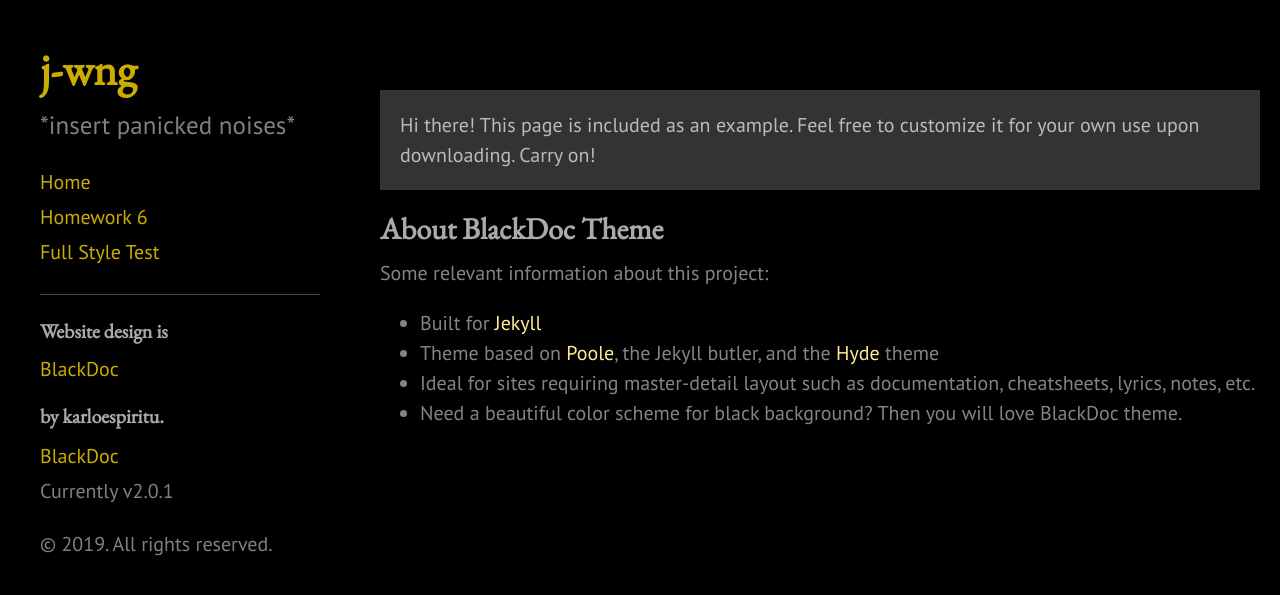
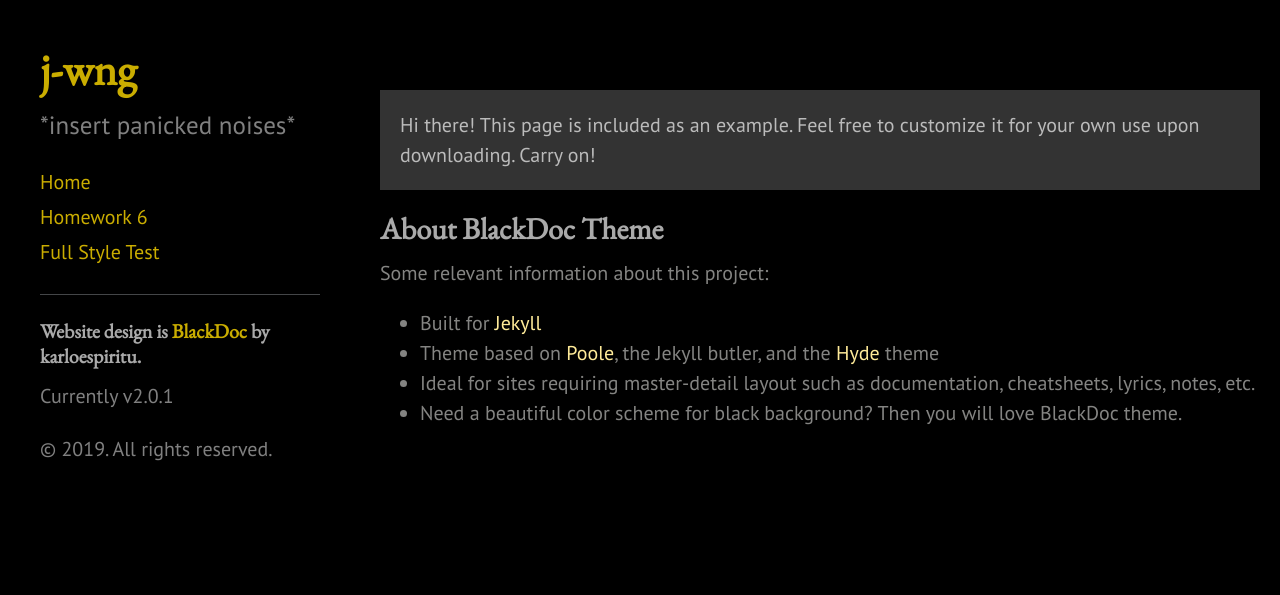
Before and after one commit to j-wng/j-wng.github.io, a Jekyll site: the page built from about.md, in a window 1280 px wide. Shown: the top 595 px of the page. Built offline with Jekyll 4.4.1, drawn with Linux system fonts in a browser that asks for light colours; our own code applies the rules of GitHub Pages for plain Markdown files.

Commit message:
Update sidebar.html

```diff
--- a/_includes/sidebar.html
+++ b/_includes/sidebar.html
@@ -27,10 +27,9 @@
       {% endfor %}
 
       <hr>
-      <h4>Website design is </h4>
+      <h4>Website design is
       <a href="https://github.com/karloespiritu/BlackDoc">BlackDoc</a>
-      <h4> by karloespiritu.</h4>
-      <a class="sidebar-nav-item" href="https://github.com/karloespiritu/BlackDoc">BlackDoc</a>
+       by karloespiritu.</h4>
       <span class="sidebar-nav-item">Currently v{{ site.version }}</span>
     </nav>
 
```
